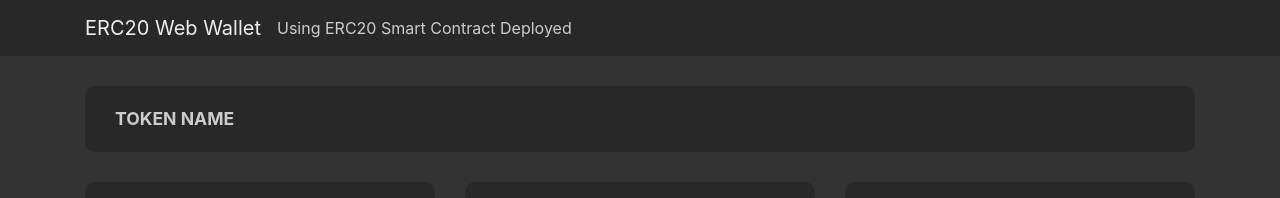
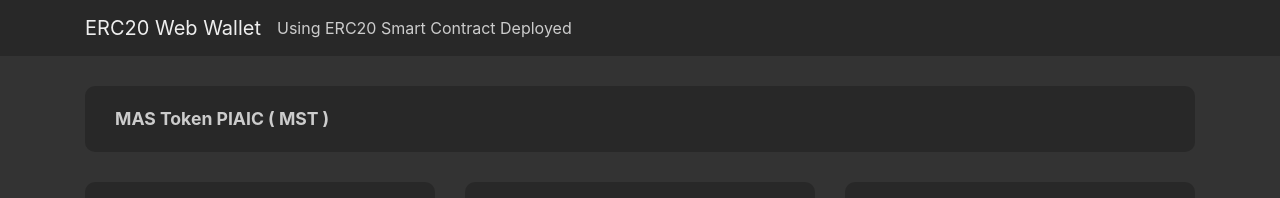
Before and after one commit to masTechDeveloper/erc20-web-wallet, a React (Create React App) app: page / in a window 1280 px wide. Shown: the top 198 px of the page. Built offline with nearby package versions, Linux system fonts and the light colour scheme.

Commit message:
Update Header.js

```diff
--- a/src/components/Header.js
+++ b/src/components/Header.js
@@ -3,7 +3,7 @@
 export const Header = () => {
   return (
     <div className='header'>
-      <span>TOKEN NAME</span>
+      <span>MAS Token PIAIC ( MST )</span>
     </div>
   );
 };
```
